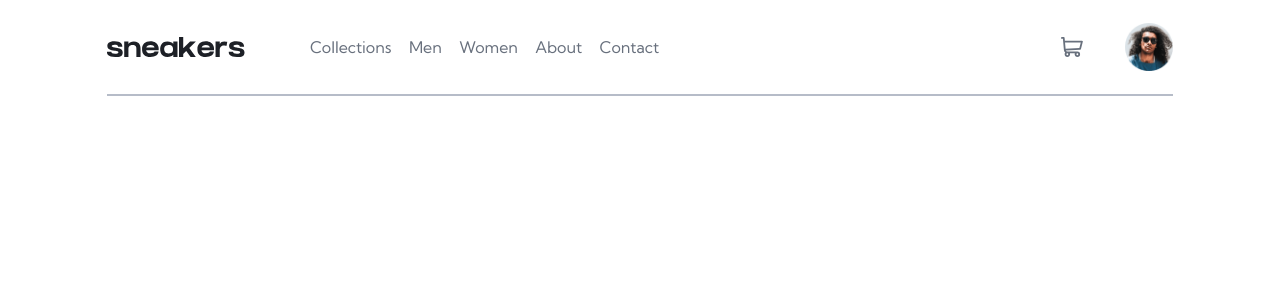
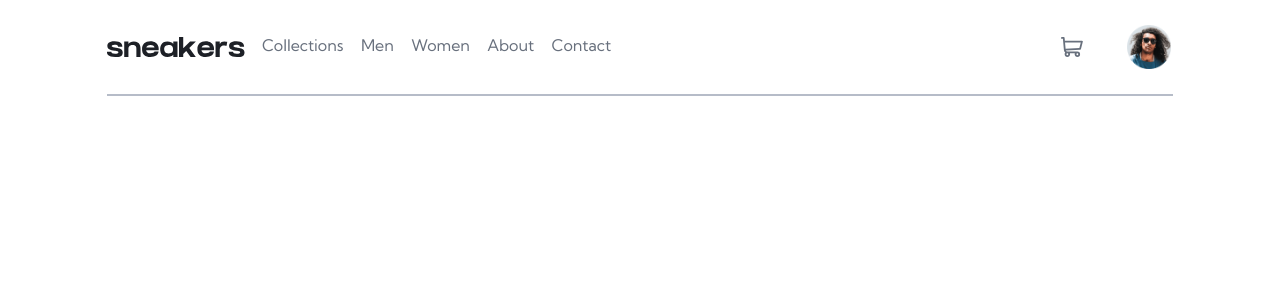
Before and after one commit to LeftySolara/fm-ecommerce-product-page, a React (Vite) app: page / in a window 1280 px wide. Shown: the top 300 px of the page. Built offline with nearby package versions, Linux system fonts and the light colour scheme.

Commit message:
Add: more hover states

```diff
--- a/src/components/Navbar/NavLink.tsx
+++ b/src/components/Navbar/NavLink.tsx
@@ -5,7 +5,7 @@ interface NavListItemProps {
 const NavLink = (props: NavListItemProps) => {
   const { text } = props;
   return (
-    <li className="text-base text-blue-300">
+    <li className="flex-column flex h-full items-center border-b-4 border-b-white text-base text-blue-300 hover:border-b-4 hover:border-solid hover:border-b-orange hover:text-blue-400">
       <a href="#">{text}</a>
     </li>
   );
--- a/src/components/Navbar/NavLinkList.tsx
+++ b/src/components/Navbar/NavLinkList.tsx
@@ -7,7 +7,7 @@ interface NavListProps {
 const NavLinkList = (props: NavListProps) => {
   const { items } = props;
   return (
-    <ul className="m-12 flex w-96 flex-none flex-row flex-nowrap justify-evenly">
+    <ul className="m-0 flex h-full w-96 flex-none flex-row flex-nowrap items-center justify-evenly">
       {items.map((item) => (
         <NavLink text={item} key={item} />
       ))}
--- a/src/components/Navbar/Navbar.tsx
+++ b/src/components/Navbar/Navbar.tsx
@@ -16,7 +16,7 @@ const Navbar = () => {
         <CartIcon />
         <img
           src={Avatar}
-          className="w-12 hover:rounded-full hover:border-2 hover:border-solid hover:border-orange"
+          className="w-12 border-2 border-white hover:rounded-full hover:border-2 hover:border-solid hover:border-orange"
         />
       </div>
     </div>
```
